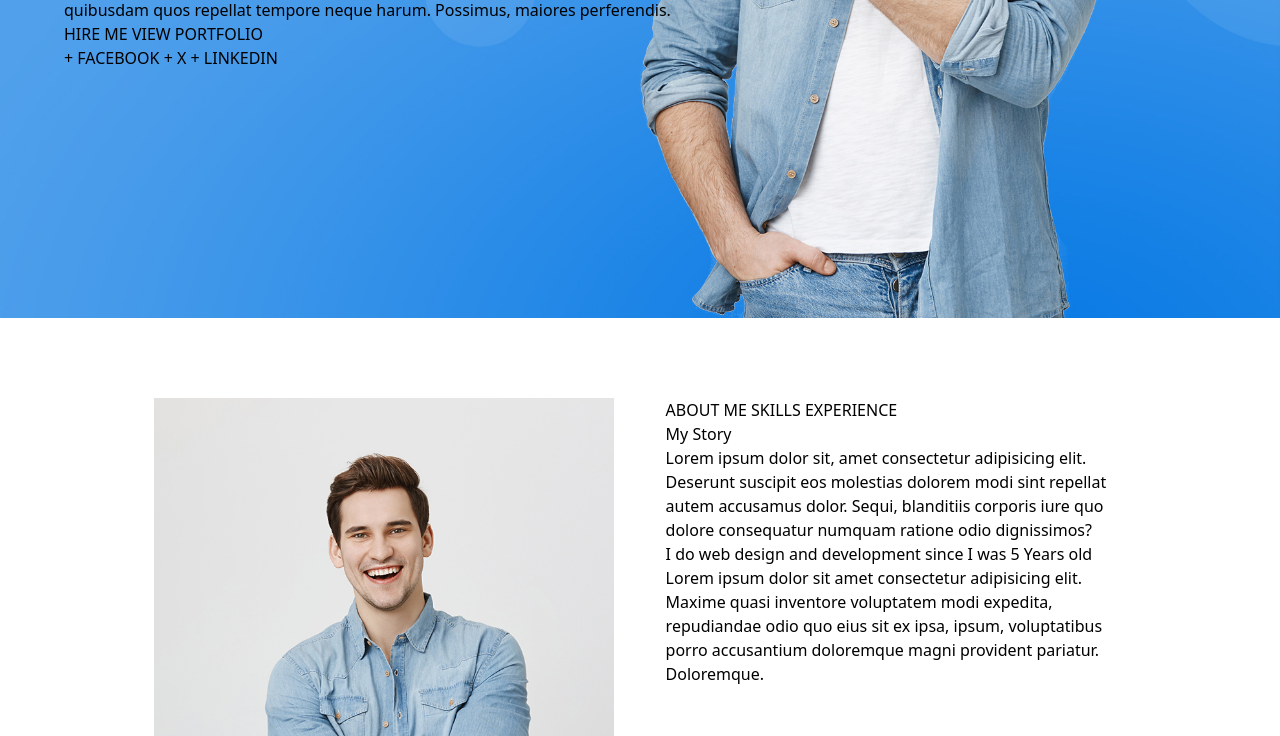
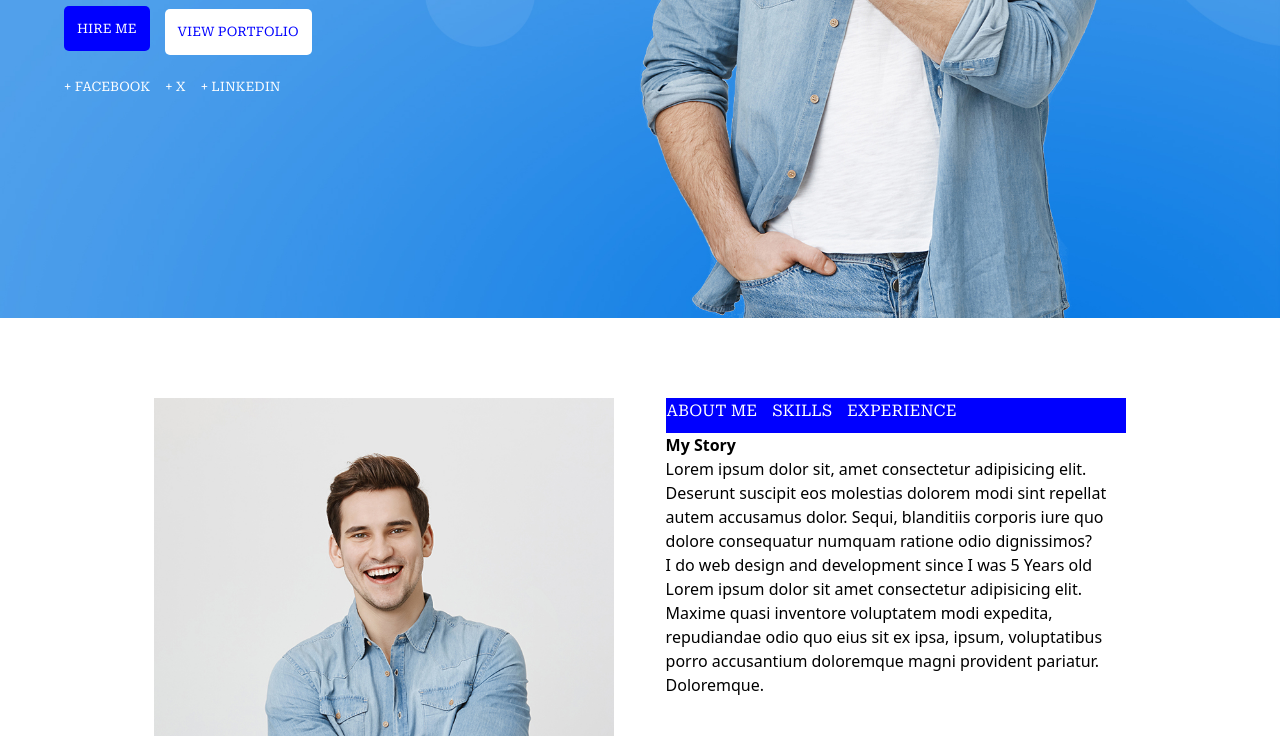
Before and after one commit to Deslinc/portfolio, a plain HTML site: page index.html in a window 1280 px wide. Shown: the part 482-1218 px from the top of the page. Drawn offline with nearby package versions, Linux system fonts and the light colour scheme.

Commit message:
modified

```diff
--- a/index.html
+++ b/index.html
@@ -41,19 +41,19 @@
     </nav>
     <section class="hero">
         <div class="hero-content">
-        <p>Hi There!</p>
+        <p class="first-head">Hi There!</p>
         <h1>I am Desmond Kponyo</h1>
         <h1>I am a web developer</h1>
         <p class="bio">Lorem ipsum dolor sit, amet consectetur adipisicing elit. Magnam deleniti quae architecto, eaque velit praesentium pariatur, quaerat eos veniam voluptatum cum quibusdam quos repellat tempore neque harum. Possimus, maiores perferendis.</p>
-        <div>
+        <div class="button-container">
             <a href="#">
-                <button>HIRE ME</button>
+                <button class="button1">HIRE ME</button>
             </a>
            <a href="#">
-            <button>VIEW PORTFOLIO</button>
+            <button class="button2">VIEW PORTFOLIO</button>
         </a>
         </div>
-        <div>
+        <div class="social-links">
             <a href="#">
                 <span>+ FACEBOOK</span>
             </a>
@@ -72,18 +72,27 @@
             <!-- <img src="./images/asset 1.jpeg" alt="About Image"> -->
         </div>
         <div class="w-[45%]">
+            <div class="profile-link">
              <div>
                  <a href="#">
                   <span>ABOUT ME</span>
                   </a>
+             </div>
+
+             <div>
                  <a href="#">
                   <span>SKILLS</span>
               </a>
+             </div>
+
+             <div>
                 <a href="#">
                      <span>EXPERIENCE</span>
                 </a>
+
              </div>
-            <h1>My Story</h1>
+            </div>
+            <h1><b>My Story</b></h1>
             <p>Lorem ipsum dolor sit, amet consectetur adipisicing elit. Deserunt suscipit eos molestias dolorem modi sint repellat autem accusamus dolor. Sequi, blanditiis corporis iure quo dolore consequatur numquam ratione odio dignissimos?</p>
             <h2>I do web design and development since I was 5 Years old</h2>
             <p>Lorem ipsum dolor sit amet consectetur adipisicing elit. Maxime quasi inventore voluptatem modi expedita, repudiandae odio quo eius sit ex ipsa, ipsum, voluptatibus porro accusantium doloremque magni provident pariatur. Doloremque.</p>
--- a/styles/index.css
+++ b/styles/index.css
@@ -45,6 +45,9 @@ div h4 {
 .hero-content{
     width: 80%;
     margin-left: -10%;
+    gap: 2rem;
+
+
 
 }
 
@@ -59,9 +62,65 @@ div h4 {
 
 .bio{
     width: 60%;
+    color: white;
 
 }
+
+.button-container {
+    display: flex;
+    flex-direction: row;
+    gap: 15px;
+    font-family: "Roboto Serif", serif;
+    height: 80px;
+}
+
 .text-bold {
     color: white;
 
 }
+
+.button1 {
+    background-color: blue;
+    border: 1px solid transparent;
+    border-radius: 5px;
+    padding: 12px;
+    color: white;
+    font-size: 13px;
+    margin-top: 10%;
+
+}
+
+.button2 {
+    background-color: white;
+    border: 1px solid transparent;
+    border-radius: 5px;
+    padding: 12px;
+    color: blue;
+    font-size: 13px;
+    margin-top: 8%;
+}
+.social-links {
+    display: flex;
+    flex-direction: row;
+    gap: 15px;
+    color: white;
+    font-family: "Roboto Serif", serif;
+    font-size: 13px;
+}
+
+.profile-link{
+    display: flex;
+    flex-direction: row;
+    gap: 15px;
+    font-family: "Roboto Serif", serif;
+    height: 35px;
+    border: 1px solid transparent;
+    color: white;
+    background-color: blue;
+
+}
+.first-head{
+    border: 1px solid transparent;
+    background-color: white;
+    width: 9%;
+}
```
Lines whose indentation alone changed are shown as unchanged.
